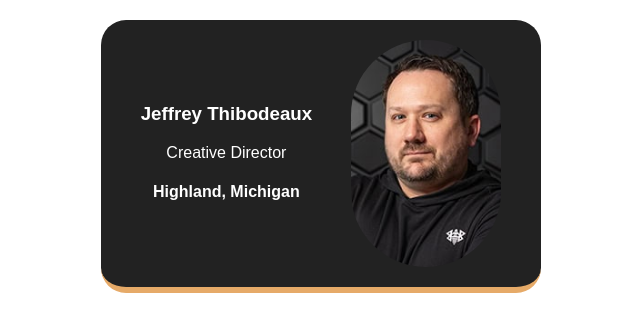
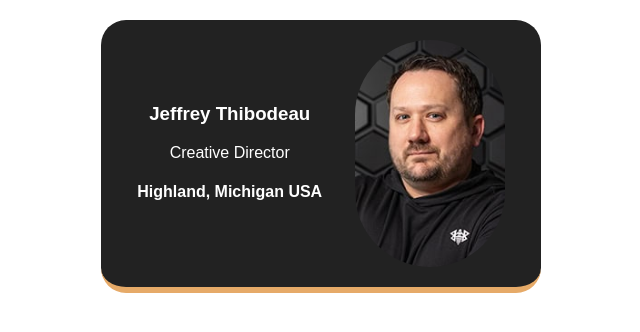
Before and after one commit to jathib/business-card, a website built with Vite: page index.html in a window 1280 px wide. Shown: the whole page, without its empty margins (319-959 px from the left). Built offline with nearby package versions, Linux system fonts and the light colour scheme.

Commit message:
Update index.html

```diff
--- a/index.html
+++ b/index.html
@@ -6,9 +6,9 @@
         <div class="card">
             <img class="avatar profile-pic" src="images/jefft.jpg">
             <div >
-                <h3>Jeffrey Thibodeaux</h3>
+                <h3>Jeffrey Thibodeau</h3>
                 <p>Creative Director</p>
-                <h4>Highland, Michigan</h4>
+                <h4>Highland, Michigan USA</h4>
             </div>
         </div>
     </body>
```
